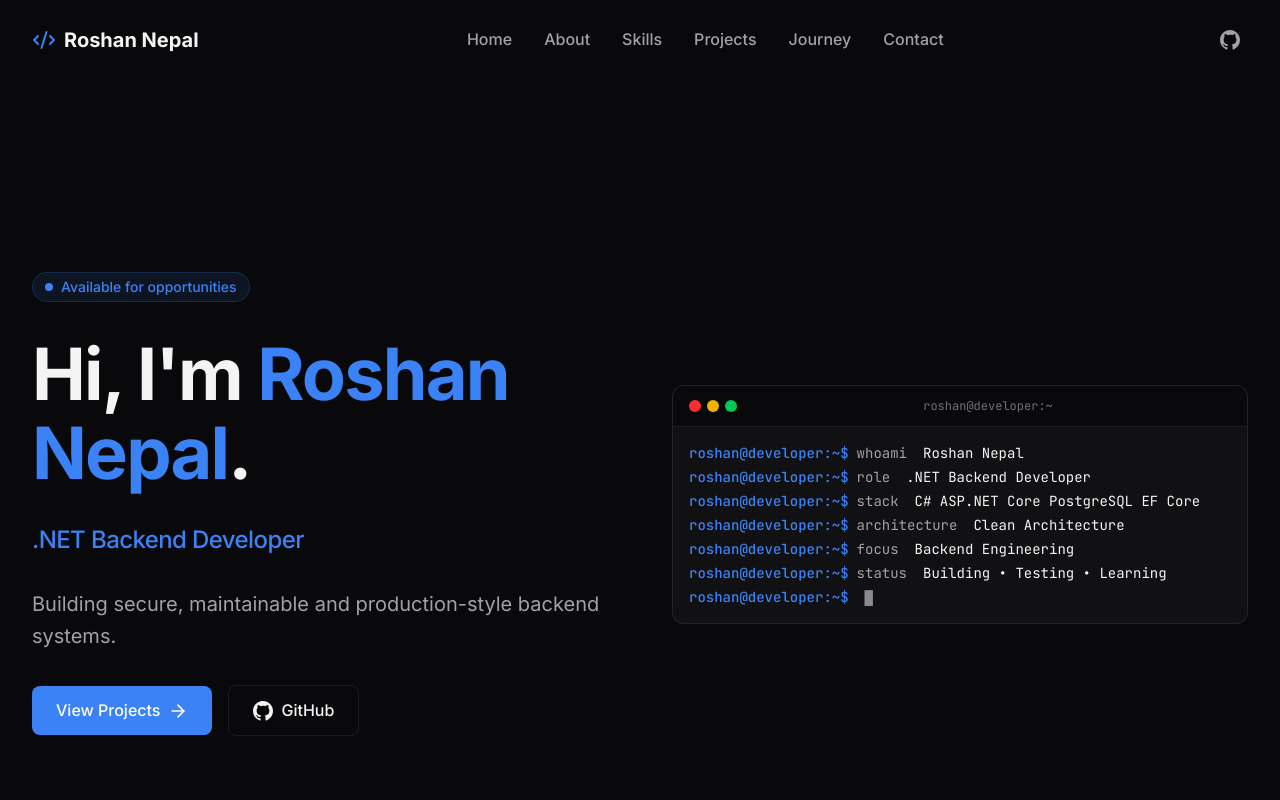
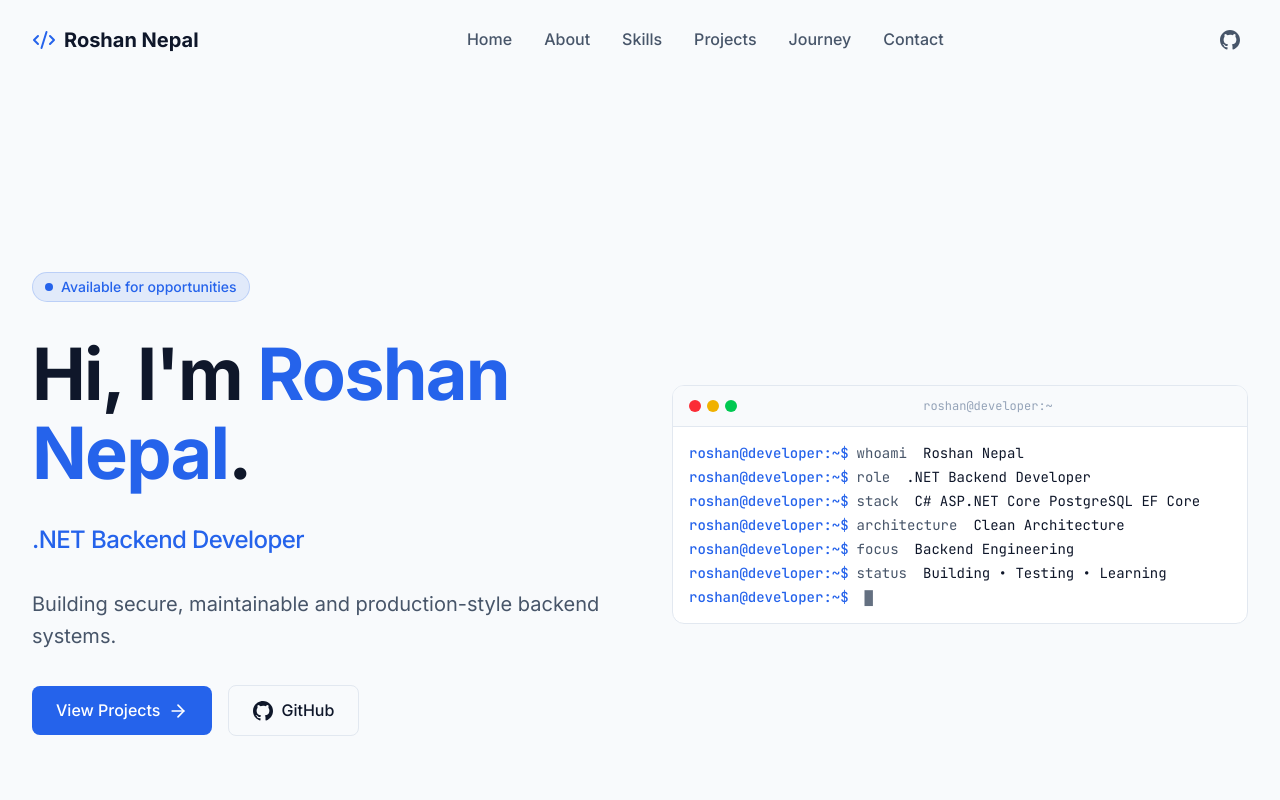
Before and after one commit to parth1-web/My_Portfolio, a React (Vite) app: page / in a window 1280 px wide. Shown: the top 800 px of the page. Built offline with nearby package versions, Linux system fonts and the light colour scheme.

Commit message:
theme: Switch to light bluish theme with blue accent colors

```diff
--- a/src/index.css
+++ b/src/index.css
@@ -1,61 +1,19 @@
 @import "tailwindcss";
 
 @theme {
-  --color-background: #09090B;
-  --color-background-secondary: #111113;
-  --color-card: #151518;
-  --color-border: rgba(255,255,255,0.08);
-  --color-text-primary: #F4F4F5;
-  --color-text-secondary: #A1A1AA;
-  --color-text-muted: #71717A;
-  --color-accent: #3B82F6;
-  --color-accent-hover: #2563EB;
+  --color-background: #F8FAFC;
+  --color-background-secondary: #FFFFFF;
+  --color-card: #FFFFFF;
+  --color-border: #E2E8F0;
+  --color-text-primary: #0F172A;
+  --color-text-secondary: #475569;
+  --color-text-muted: #94A3B8;
+  --color-accent: #2563EB;
+  --color-accent-hover: #1D4ED8;
+  --color-accent-light: #DBEAFE;
 
   --font-sans: "Inter", "Manrope", system-ui, sans-serif;
   --font-mono: "JetBrains Mono", monospace;
-
-  --animate-fade-in: fadeIn 0.6s ease-out forwards;
-  --animate-slide-up: slideUp 0.6s ease-out forwards;
-  --animate-slide-down: slideDown 0.6s ease-out forwards;
-  --animate-slide-left: slideLeft 0.6s ease-out forwards;
-  --animate-slide-right: slideRight 0.6s ease-out forwards;
-  --animate-scale-in: scaleIn 0.4s ease-out forwards;
-  --animate-blink: blink 1s infinite;
-}
-
-@keyframes fadeIn {
-  from { opacity: 0; }
-  to { opacity: 1; }
-}
-
-@keyframes slideUp {
-  from { opacity: 0; transform: translateY(20px); }
-  to { opacity: 1; transform: translateY(0); }
-}
-
-@keyframes slideDown {
-  from { opacity: 0; transform: translateY(-20px); }
-  to { opacity: 1; transform: translateY(0); }
-}
-
-@keyframes slideLeft {
-  from { opacity: 0; transform: translateX(-20px); }
-  to { opacity: 1; transform: translateX(0); }
-}
-
-@keyframes slideRight {
-  from { opacity: 0; transform: translateX(20px); }
-  to { opacity: 1; transform: translateX(0); }
-}
-
-@keyframes scaleIn {
-  from { opacity: 0; transform: scale(0.95); }
-  to { opacity: 1; transform: scale(1); }
-}
-
-@keyframes blink {
-  0%, 100% { opacity: 1; }
-  50% { opacity: 0; }
 }
 
 @layer base {
@@ -150,12 +108,12 @@
   }
 
   .card {
-    @apply bg-card border border-border rounded-xl p-6 transition-all duration-300
-           hover:border-text-muted hover:shadow-xl hover:shadow-accent/10;
+    @apply bg-card border border-border rounded-xl p-6 transition-all duration-300 shadow-sm
+           hover:border-accent/30 hover:shadow-lg hover:shadow-accent/10;
   }
 
   .badge {
-    @apply inline-flex items-center gap-1.5 px-3 py-1 text-sm font-medium text-accent bg-accent/10 rounded-full;
+    @apply inline-flex items-center gap-1.5 px-3 py-1 text-sm font-medium text-accent bg-accent-light rounded-full;
   }
 
   .tech-badge {
@@ -167,19 +125,19 @@
   }
 
   .status-completed {
-    @apply bg-green-500/10 text-green-400 border border-green-500/20;
+    @apply bg-green-100 text-green-700 border border-green-200;
   }
 
   .status-production {
-    @apply bg-blue-500/10 text-blue-400 border border-blue-500/20;
+    @apply bg-blue-100 text-blue-700 border border-blue-200;
   }
 
   .status-development {
-    @apply bg-amber-500/10 text-amber-400 border border-amber-500/20;
+    @apply bg-amber-100 text-amber-700 border border-amber-200;
   }
 
   .status-learning {
-    @apply bg-purple-500/10 text-purple-400 border border-purple-500/20;
+    @apply bg-purple-100 text-purple-700 border border-purple-200;
   }
 
   .terminal {
```
